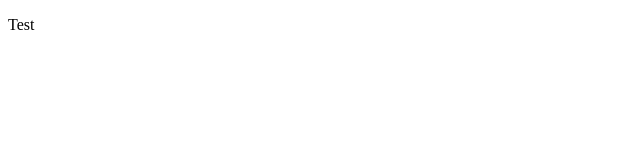
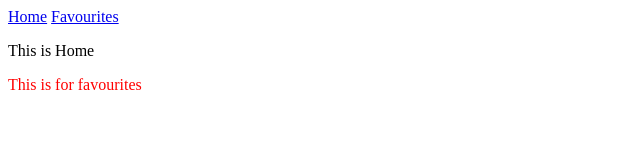
Before and after one commit to Duane-Njenga/Flavour-Finder, a plain HTML site: page index.html in a window 1280 px wide. Shown: the whole page, without its empty margins (0-640 px from the left). Drawn offline with Linux system fonts and the light colour scheme.

Commit message:
Added Basic HTML

```diff
--- a/index.html
+++ b/index.html
@@ -3,9 +3,21 @@
 <head>
     <meta charset="UTF-8">
     <meta name="viewport" content="width=device-width, initial-scale=1.0">
+    <link rel="stylesheet" href ="./styles.css">
     <title>Document</title>
 </head>
 <body>
-    <p>Test</p>
+    <div id = "navbar">
+        <a class = 'navbar-item' href=" #Home">Home</a>
+        <a class = 'navbar-item' href="#Favourites"> Favourites</a>
+    </div>
+    <div id="Home">
+        <p>This is Home</p>
+
+    </div>
+    <div id="Favourites" style = "color:red ;" >
+        <p> This is for favourites</p>
+    </div>
 </body>
+<script src = './index.js'></script>
 </html>
--- a/styles.css
+++ b/styles.css
@@ -0,0 +1,3 @@
+.hidden{
+    display: none;
+}
```
